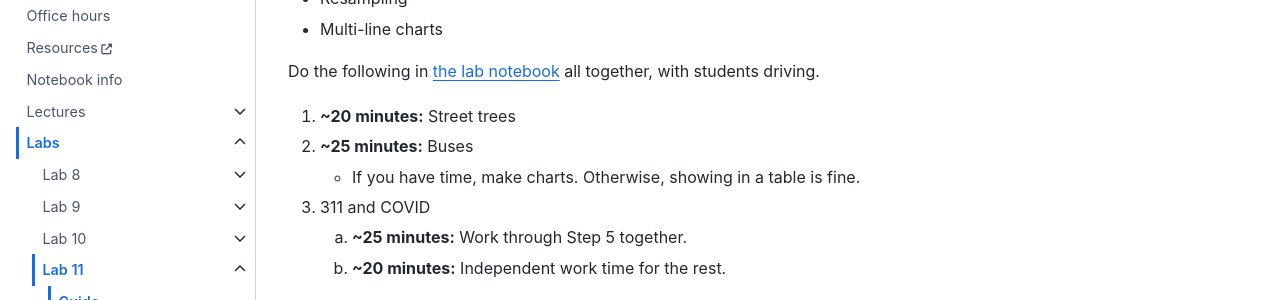
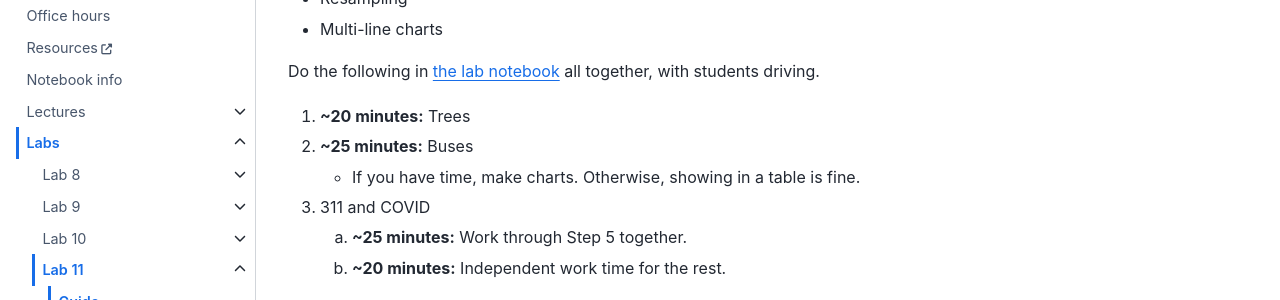
Before and after one commit to afeld/computing-in-context, a Jupyter Book: the page built from lab_11_guide.md, in a window 1280 px wide. Shown: the part 255-555 px from the top of the page. Built offline with Jupyter Book 1.0.4 settings and Sphinx 7.4.7 and the Sphinx Book theme 1.1.4, drawn with Linux system fonts in a browser that asks for light colours; pages that are not in the unit, such as notebooks, are missing from menus; comment, search, counter and statistics services are not loaded.

Commit message:
re-run lab 11

```diff
--- a/lab_11_guide.md
+++ b/lab_11_guide.md
@@ -9,7 +9,7 @@
 
 Do the following in [the lab notebook](lab_11.ipynb) all together, with students driving.
 
-1. **~20 minutes:** Street trees
+1. **~20 minutes:** Trees
 1. **~25 minutes:** Buses
    - If you have time, make charts. Otherwise, showing in a table is fine.
 1. 311 and COVID
```
Also changed, not shown: lab_11.ipynb.
